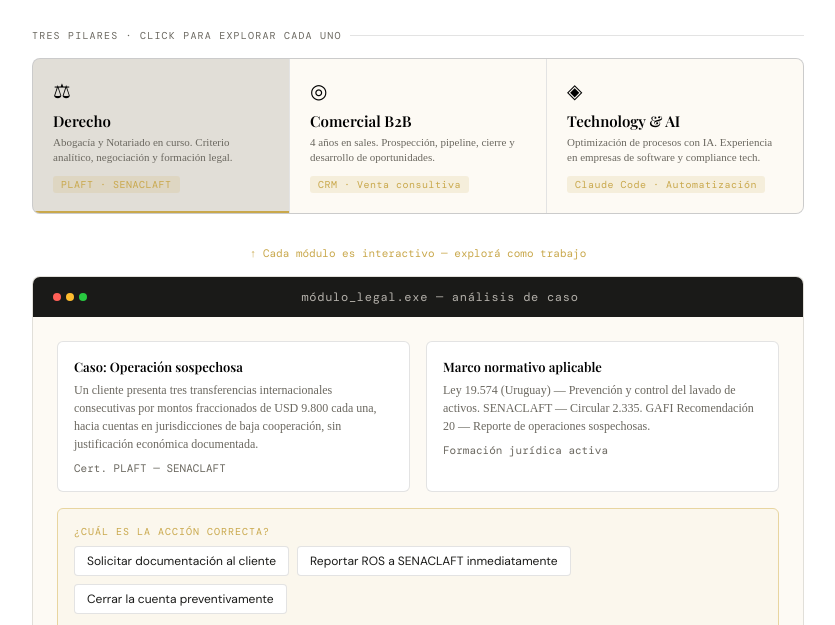
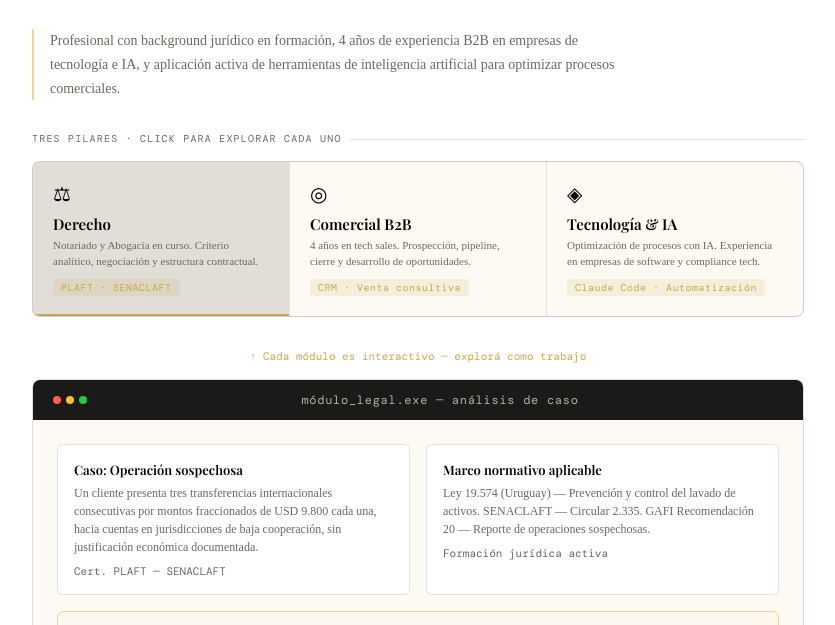
Before and after one commit to gtorino526/gtorino526.github.io, a plain HTML site: page es.html in a window 1280 px wide. Shown: the part 160-785 px from the top of the page, without its empty margins (222-1057 px from the left). Drawn offline with nearby package versions, Linux system fonts and the light colour scheme; a web font is replaced by a local one.

Commit message:
Update es.html

```diff
--- a/es.html
+++ b/es.html
@@ -13,8 +13,7 @@
   --panel-bg:#FDFAF4;--success:#2D6A4F;--tag-bg:rgba(201,168,76,0.15);
 }
   <body>
-  <a href="/">View in English</a>{background:var(--cream);font-family:'DM Sans',sans-serif;color:var(--ink);min-height:100vh}
-.cv-shell{max-width:820px;margin:0 auto;padding:2rem 1.5rem 4rem}
+  <a href="/">View in English</a>{background:var(--cream);font-family:'DM Sans',sans-serif;color:var(--ink);min-height:100vh}.cv-shell{max-width:820px;margin:0 auto;padding:2rem 1.5rem 4rem}
 .cv-header{display:grid;grid-template-columns:auto 1fr auto;gap:1.5rem;align-items:center;padding-bottom:1.5rem;border-bottom:0.5px solid var(--rule);margin-bottom:2rem}
 .cv-photo{width:100px;height:100px;border-radius:50%;overflow:hidden;border:2px solid var(--gold-light);flex-shrink:0;background:var(--tag-bg)}
 .cv-photo img{width:100%;height:100%;object-fit:cover;object-position:center 12%}
@@ -135,24 +134,28 @@
     </div>
   </div>
 
-  <div class="section-label">Tres pilares · click para explorar cada uno</div>
+  <div style="font-size:14px;color:var(--muted);line-height:1.7;max-width:600px;margin-bottom:2rem;padding-left:1rem;border-left:2px solid var(--gold-light);">
+    Profesional con background jurídico en formación, 4 años de experiencia B2B en empresas de tecnología e IA, y aplicación activa de herramientas de inteligencia artificial para optimizar procesos comerciales.
+  </div>
+
+    <div class="section-label">Tres pilares · click para explorar cada uno</div>
 
   <div class="pillars-grid">
     <div class="pillar active" onclick="showDemo('law')" id="p-law">
       <span class="pillar-icon">⚖</span>
       <div class="pillar-name">Derecho</div>
-      <div class="pillar-sub">Abogacía y Notariado en curso. Criterio analítico, negociación y formación legal.</div>
+      <div class="pillar-sub">Notariado y Abogacía en curso. Criterio analítico, negociación y estructura contractual.</div>
       <span class="pillar-tag">PLAFT · SENACLAFT</span>
     </div>
     <div class="pillar" onclick="showDemo('sales')" id="p-sales">
       <span class="pillar-icon">◎</span>
       <div class="pillar-name">Comercial B2B</div>
-      <div class="pillar-sub">4 años en sales. Prospección, pipeline, cierre y desarrollo de oportunidades.</div>
+      <div class="pillar-sub">4 años en tech sales. Prospección, pipeline, cierre y desarrollo de oportunidades.</div>
       <span class="pillar-tag">CRM · Venta consultiva</span>
     </div>
     <div class="pillar" onclick="showDemo('ai')" id="p-ai">
       <span class="pillar-icon">◈</span>
-      <div class="pillar-name">Technology & AI</div>
+      <div class="pillar-name">Tecnología &amp; IA</div>
       <div class="pillar-sub">Optimización de procesos con IA. Experiencia en empresas de software y compliance tech.</div>
       <span class="pillar-tag">Claude Code · Automatización</span>
     </div>
```
